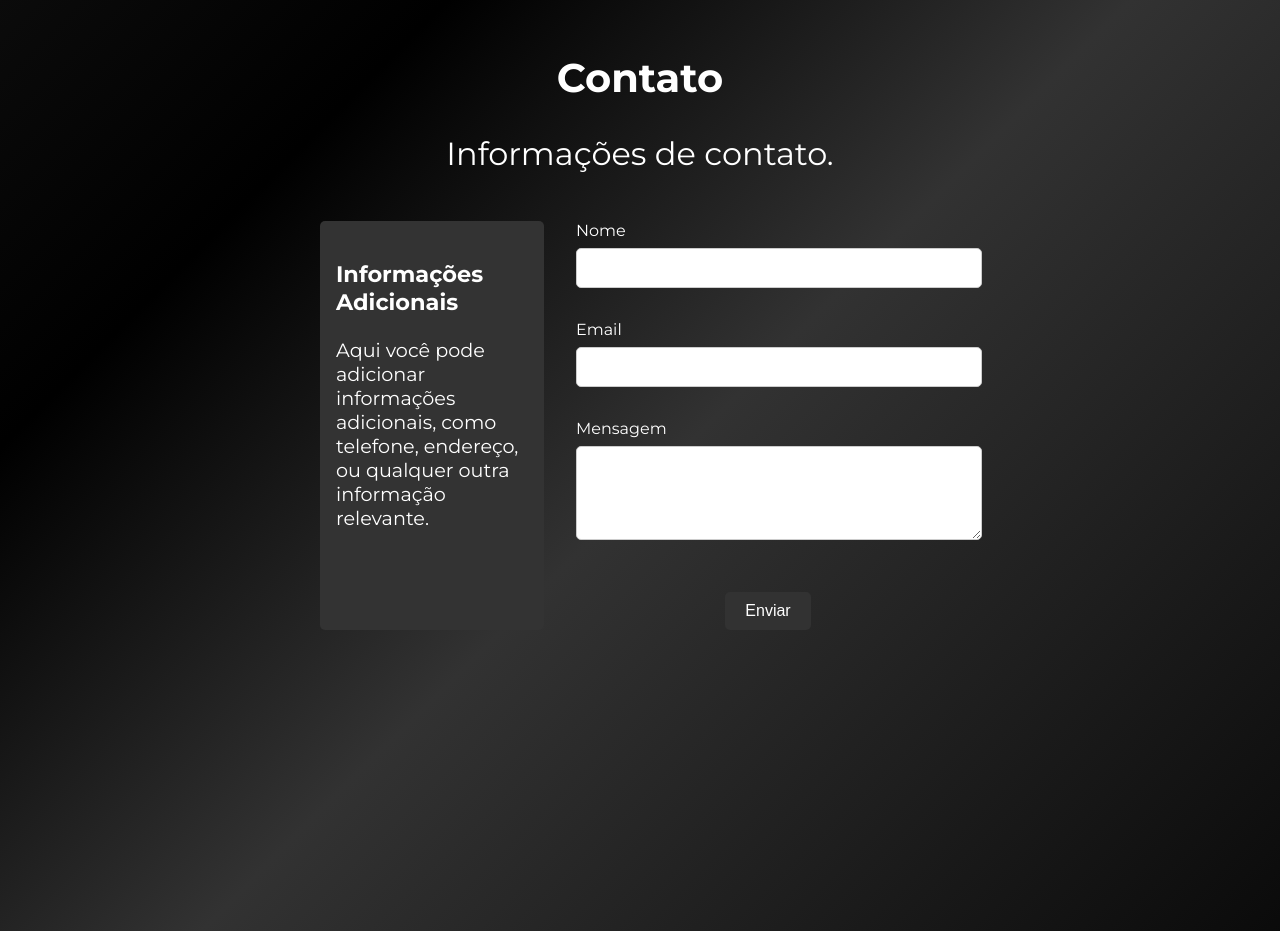
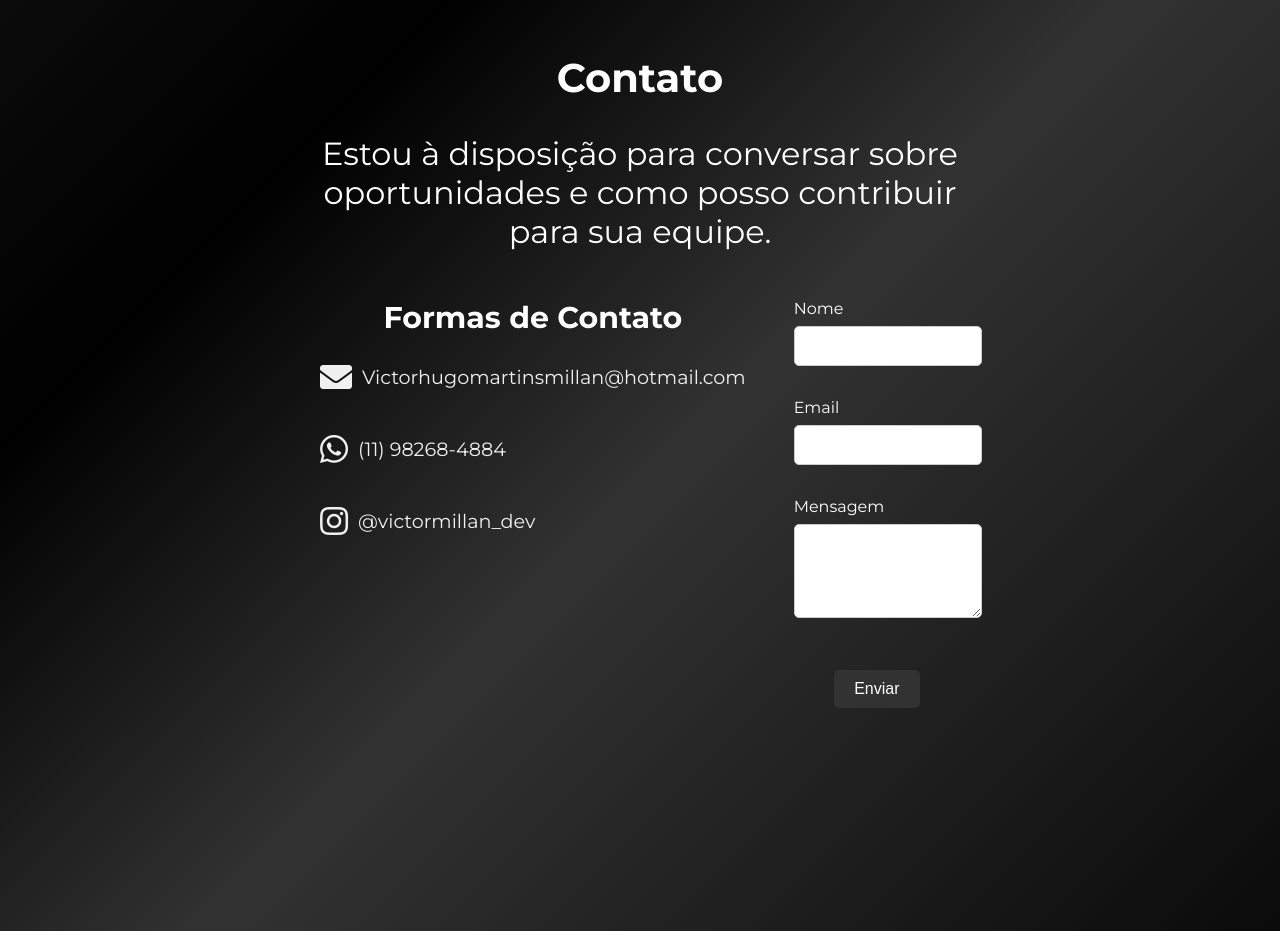
Before and after one commit to ViictorrMillan/Portifolio-One-2, a plain HTML site: page index.html in a window 1280 px wide. Shown: the part 4340-5271 px from the top of the page. Drawn offline with Linux system fonts and the light colour scheme; a small style sheet from the web is missing.

Commit message:
feat(ONE): Finaliza a seção contato

```diff
--- a/assets/css/main.css
+++ b/assets/css/main.css
@@ -498,16 +498,6 @@ figcaption {
     margin-top: 3rem; /* Espaço acima do conteúdo */
 }
 
-aside.contact-info {
-    flex: 0 0 30%; /* Define uma largura fixa para o aside */
-    margin-right: 2rem; /* Espaço à direita do aside */
-    background-color: #333; /* Cor de fundo para o aside */
-    padding: 1rem; /* Espaçamento interno */
-    border-radius: 5px; /* Cantos arredondados */
-    text-align: left; /* Alinha o texto à esquerda */
-    color: white;
-    font-size: 1.2rem;
-}
 
 form {
     flex: 1; /* Permite que o formulário ocupe espaço disponível */
@@ -552,6 +542,76 @@ button:hover {
     text-align: center; /* Centraliza o botão dentro deste contêiner */
     width: 100%; /* Garante que o contêiner use a largura total disponível */
 }
+
+
+/* Estilo geral do aside */
+aside.contact-info {
+    margin-right: 3rem; /* Espaço à direita */
+    color: white; /* Cor do texto */
+    font-size: 1rem; /* Tamanho do texto */
+    max-width: 450px; /* Largura máxima */
+}
+
+/* Estilo do cabeçalho */
+.contact-info h3 {
+    font-size: 30px; /* Tamanho maior para destaque */
+    margin-bottom: 25px; /* Espaço abaixo do título */
+    color: #ffffff; /* Cor branca */
+    text-align: center; /* Alinha o título ao centro */
+    margin-top: 0; /* Remove a margem superior */
+}
+
+/* Lista sem marcadores */
+.contact-info ul {
+    list-style: none;
+    padding: 0;
+    margin: 0;
+    gap: 40px; /* Espaço vertical entre itens */
+    display: flex;
+    flex-direction: column; /* Itens em coluna */
+
+}
+
+/* Estilo dos itens da lista */
+.contact-info li {
+    display: flex;
+    align-items: center; /* Centraliza verticalmente ícone e texto */
+    gap: 10px; /* Espaço horizontal entre ícone e texto */
+    font-size: 1.6rem; /* Tamanho do texto */
+    color: #f0f0f0; /* Cor clara */
+}
+
+/* Estilo dos ícones */
+.contact-info i {
+    font-size: 2rem; /* Tamanho maior para ícones */
+    margin-right: 10px; /* Espaço entre o ícone e o texto */
+    color: inherit; /* Herda a cor do texto */
+}
+.contact-info a {
+    color: #f0f0f0; /* Cor do texto */
+    text-decoration: none; /* Remove o sublinhado */
+    display: flex; /* Flexbox para alinhar o ícone e o texto */
+    align-items: center; /* Alinha o ícone e o texto no centro */
+    font-size: 1.2rem; /* Tamanho da fonte */
+    transition: color 0.3s ease; /* Suaviza a transição de cor */
+}
+
+.contact-info a:hover {
+    color: #10ffff86; /* Cor do texto ao passar o mouse */
+}
+
+/* Espaçamento entre as informações */
+.contact-info li span {
+    display: inline-block; /* Para ajustar o texto sem quebrar */
+    word-wrap: break-word; /* Quebra texto em dispositivos pequenos */
+}
+
+
+
+
+
+
+
 
 
 
--- a/index.html
+++ b/index.html
@@ -208,13 +208,37 @@
 <section id="contact" class="highlight-point scroll-target">
     <div class="title-container">
       <h2>Contato</h2>
-      <p>Informações de contato.</p>
+      <p>Estou à disposição para conversar sobre oportunidades e como posso contribuir para sua equipe.</p>
     </div>
     <div class="contact-content">
-      <aside class="contact-info">
-        <h3>Informações Adicionais</h3>
-        <p>Aqui você pode adicionar informações adicionais, como telefone, endereço, ou qualquer outra informação relevante.</p>
-      </aside>
+        <aside class="contact-info">
+            <h3> Formas de Contato </h3>
+            <ul>
+                <!-- Link para enviar e-mail -->
+                <li>
+                    <a href="mailto:Victorhugomartinsmillan@hotmail.com" target="_blank">
+                        <i class="fas fa-envelope"></i> <!-- Ícone de e-mail -->
+                        <span>Victorhugomartinsmillan@hotmail.com</span>
+                    </a>
+                </li>
+
+                <!-- Link para WhatsApp -->
+                <li>
+                    <a href="https://wa.me/5511982684884" target="_blank">
+                        <i class="fab fa-whatsapp"></i> <!-- Ícone de WhatsApp -->
+                        <span>(11) 98268-4884</span>
+                    </a>
+                </li>
+
+                <!-- Link para Instagram -->
+                <li>
+                    <a href="https://www.instagram.com/victormillan_dev/?igsh=azRnYXVpNGh6eTE2" target="_blank">
+                        <i class="fab fa-instagram"></i> <!-- Ícone de Instagram -->
+                        <span>@victormillan_dev</span>
+                    </a>
+                </li>
+            </ul>
+          </aside>
       <form>
         <div class="form-group">
             <label for="name">Nome</label>
```
